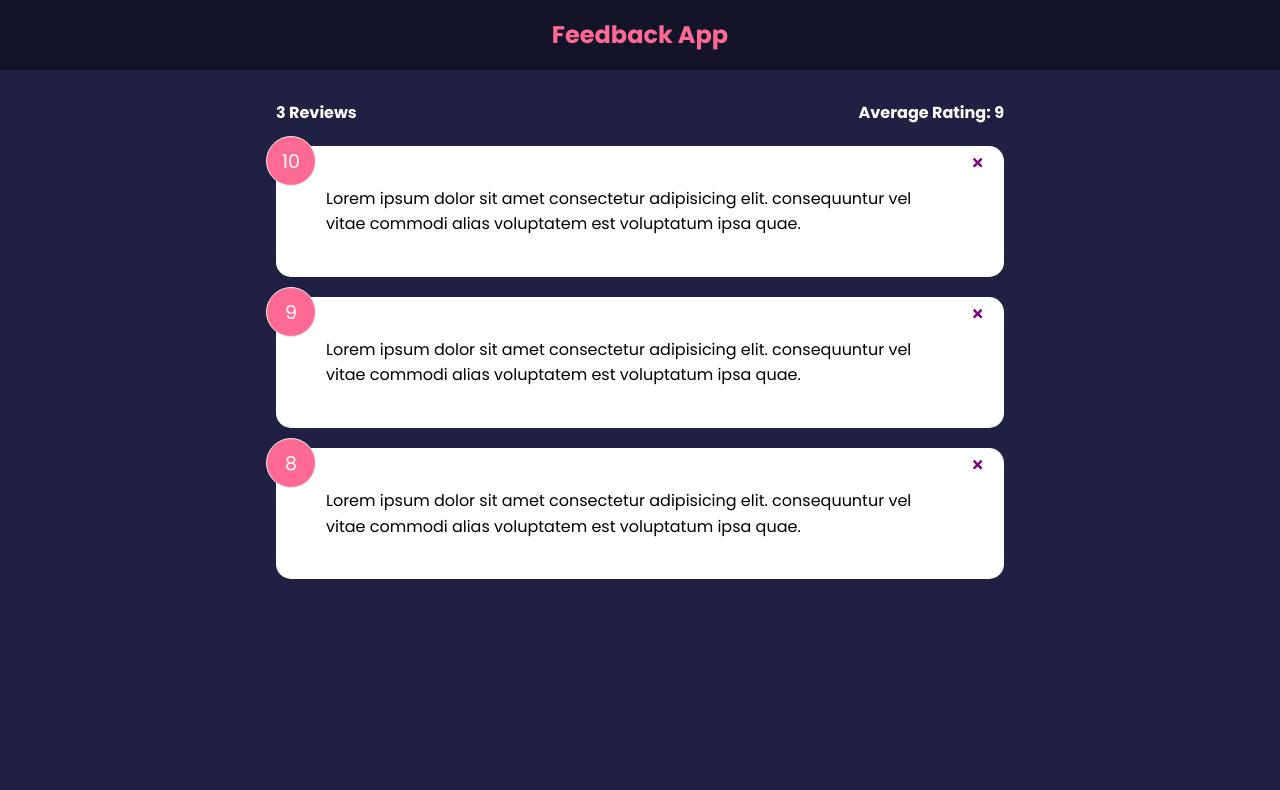
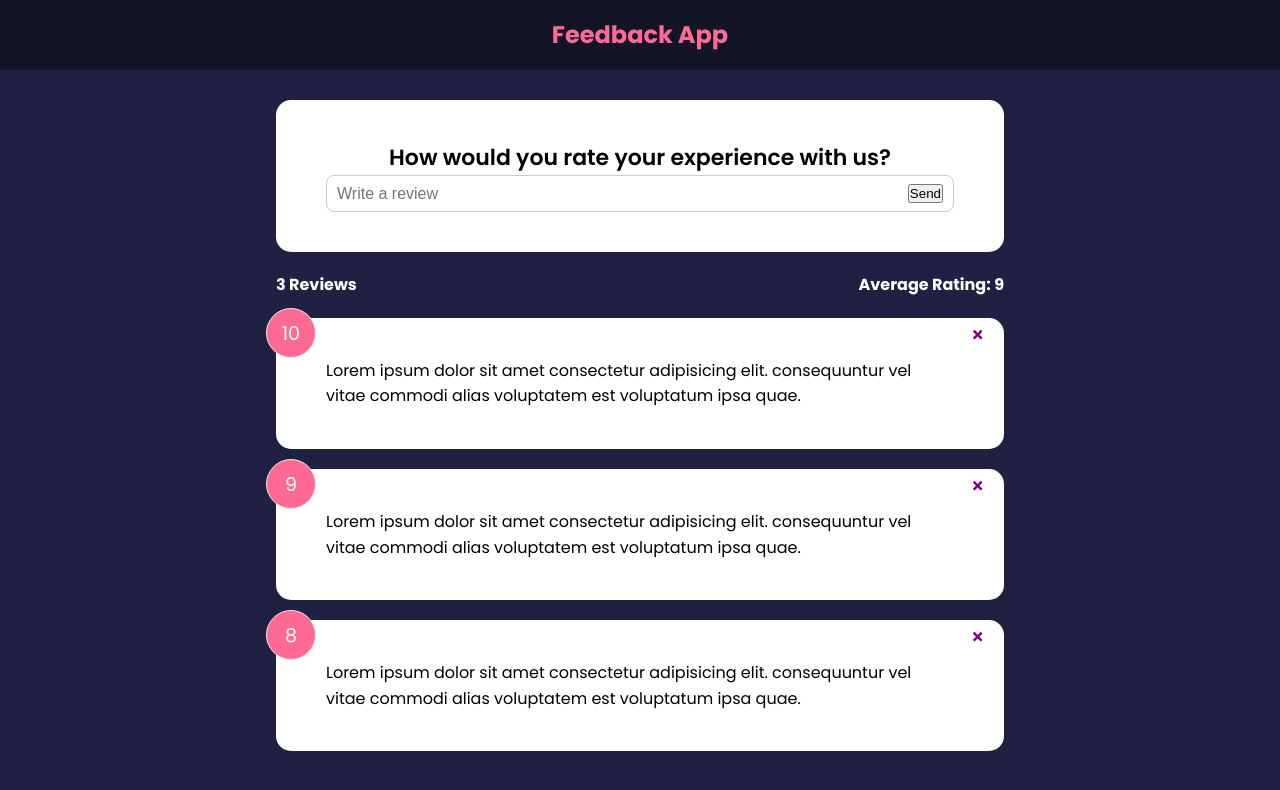
Before and after one commit to titasas/feedback-app, a React (Create React App) app in the folder feedback-app/: page / in a window 1280 px wide. Shown: the top 790 px of the page. Built offline with nearby package versions, Linux system fonts and the light colour scheme.

Commit message:
Add card for leaving a review

```diff
--- a/feedback-app/src/App.js
+++ b/feedback-app/src/App.js
@@ -3,6 +3,7 @@
 import { FeedbackList } from "./components/FeedbackList";
 import { FeedbackData } from "./data/FeedbackData";
 import { FeedbackStats } from "./components/FeedbackStats";
+import { FeedbackForm } from "./components/FeedbackForm";
 
 export function App() {
   const [feedback, setFeedback] = useState(FeedbackData);
@@ -17,6 +18,7 @@
     <>
       <Header />
       <div className="container">
+        <FeedbackForm />
         <FeedbackStats feedback={feedback} />
         <FeedbackList feedback={feedback} handleDelete={deleteFeedback} />
       </div>
--- /dev/null
+++ b/feedback-app/src/Components/FeedbackForm.jsx
@@ -0,0 +1,28 @@
+import { useState } from "react";
+import { Card } from "./shared/Card";
+
+export function FeedbackForm() {
+  const [text, setText] = useState("");
+
+  const handleTextChange = (e) => {
+    setText(e.target.value);
+  };
+
+  return (
+    <Card>
+      <form>
+        <h2>How would you rate your experience with us?</h2>
+        {/* @todo - rating select component */}
+        <div className="input-group">
+          <input
+            onChange={handleTextChange}
+            type="text"
+            placeholder="Write a review"
+            value={text}
+          />
+          <button type="submit">Send</button>
+        </div>
+      </form>
+    </Card>
+  );
+}
```
